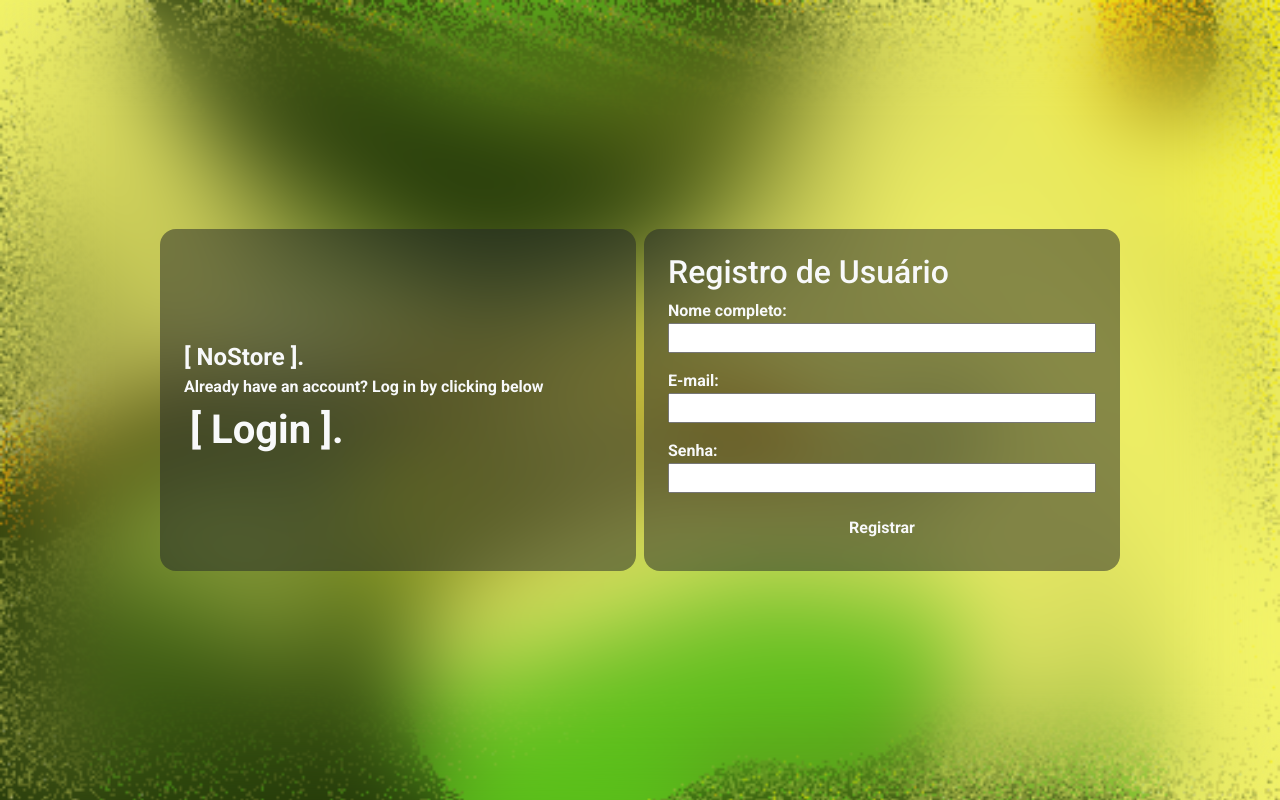
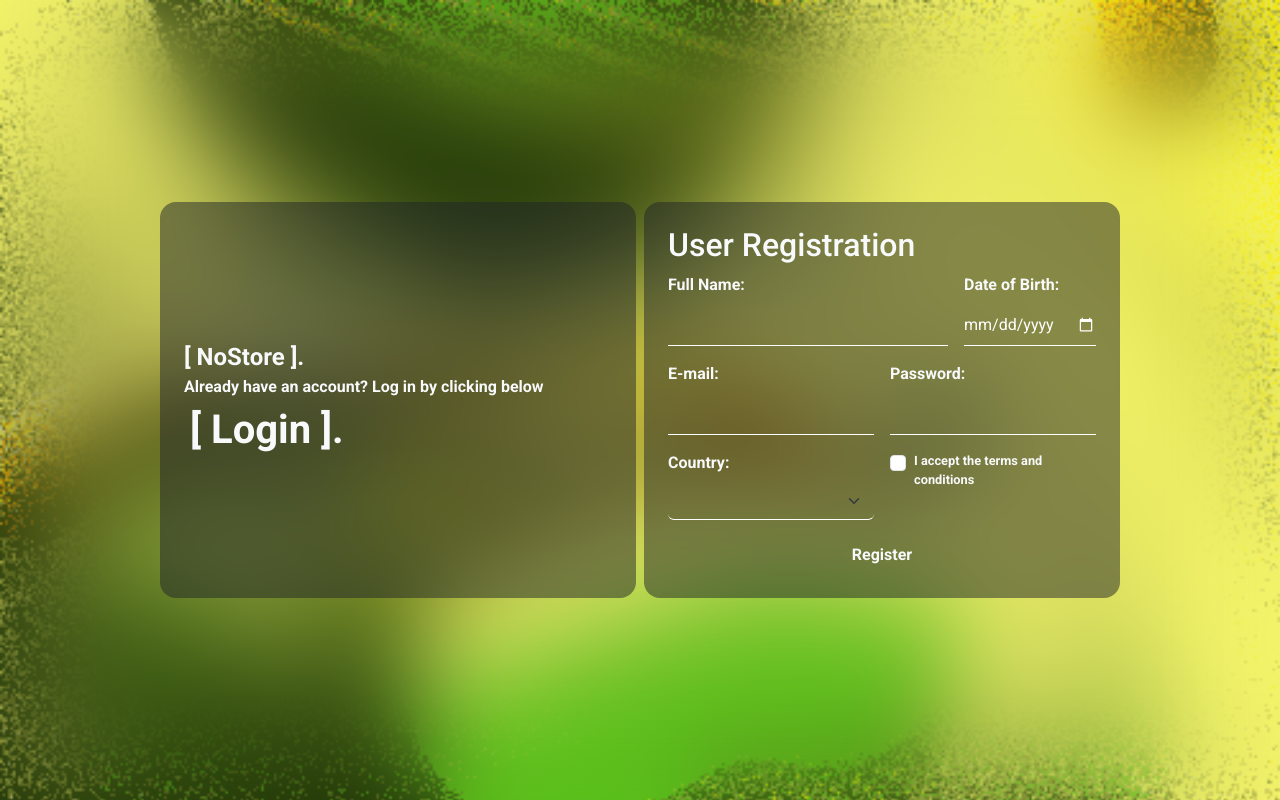
Before and after one commit to SamuelSoaresSilva/VUE-PHP, a Vue app in the folder VUE/: page /user/register in a window 1280 px wide. Built offline with nearby package versions, Linux system fonts and the light colour scheme; a web font is replaced by a local one.

Commit message:
Updating the User Register Form

```diff
--- a/VUE/src/components/user/UserRegisterForm.vue
+++ b/VUE/src/components/user/UserRegisterForm.vue
@@ -1,32 +1,136 @@
 <script setup>
+
+const countries = [
+  { code: 'BR', name: 'Brasil' },
+  { code: 'US', name: 'Estados Unidos' },
+  { code: 'CA', name: 'Canadá' },
+  { code: 'AU', name: 'Austrália' },
+  { code: 'GB', name: 'Reino Unido' },
+];
 
 </script>
 
 <template>
   <div>
-    <h2>Registro de Usuário</h2>
-    <form @submit.prevent="submitForm" class="d-flex flex-column gap-3">
-      <div class="d-flex flex-column">
-        <label for="nome" >Nome completo:</label>
-        <input type="text" v-model="nome" id="nome" name="nome" required>
-      </div>
-      <div class="d-flex flex-column">
-        <label for="email">E-mail:</label>
-        <input type="email" v-model="email" id="email" name="email" required>
+    <h2>User Registration</h2>
+    <form @submit.prevent="submitForm" class="row g-3">
+      <div class="col-md-8">
+        <label for="nome" class="form-label">Full Name:</label>
+        <input type="text" v-model="nome" id="nome" name="nome" class="form-control custom-input" required>
       </div>
 
-      <div class="d-flex flex-column">
-        <label for="senha">Senha:</label>
-        <input type="password" v-model="senha" id="senha" name="senha" required>
+      <div class="col-md-4">
+        <label for="dataNascimento" class="form-label">Date of Birth:</label>
+        <div class="custom-date-input">
+          <input type="date" v-model="dataNascimento" id="dataNascimento" name="dataNascimento" class="form-control custom-input date-input" required>
+        </div>
       </div>
 
-      <div class="text-center">
-        <button type="submit" class="btn text-light roboto-bold">Registrar</button>
+      <div class="col-md-6">
+        <label for="email" class="form-label">E-mail:</label>
+        <input type="email" v-model="email" id="email" name="email" class="form-control custom-input" required>
+      </div>
+
+      <div class="col-md-6">
+        <label for="senha" class="form-label">Password:</label>
+        <input type="password" v-model="senha" id="senha" name="senha" class="form-control custom-input" required>
+      </div>
+
+      <div class="col-md-6">
+        <label for="pais" class="form-label">Country:</label>
+        <select v-model="pais" id="pais" name="pais" class="form-select custom-select" required>
+          <option value="" disabled selected>Select your country</option>
+          <option v-for="country in countries" :key="country.code" :value="country.name">{{ country.name }}</option>
+        </select>
+      </div>
+
+      <div class="col-md-6">
+        <div class="form-check">
+          <input type="checkbox" v-model="aceitaTermos" id="aceitaTermos" name="aceitaTermos" class="form-check-input">
+          <label for="aceitaTermos" class="form-check-label small-text">I accept the terms and conditions</label>
+        </div>
+      </div>
+
+      <div class="col-12 text-center">
+        <button type="submit" class="btn text-light roboto-bold">Register</button>
       </div>
     </form>
   </div>
 </template>
 
 <style scoped>
+.custom-input {
+  background-color: transparent; /* Fundo transparente */
+  border: none; /* Remover a borda padrão */
+  border-bottom: 1px solid #ffffff; /* Linha branca na parte inferior */
+  border-radius: 0; /* Remover o arredondamento */
+  color: #ffffff; /* Cor do texto */
+  padding: 8px 0; /* Espaçamento interno */
+  box-shadow: none; /* Remover sombra */
+  outline: none; /* Remover contorno ao focar */
+}
 
+.custom-input::placeholder {
+  color: #ffffff; /* Cor do placeholder */
+  opacity: 0.5; /* Opacidade do placeholder */
+}
+
+/* Estilo para remover contorno ao focar */
+.custom-input:focus {
+  border-color: #ffffff; /* Cor da linha inferior ao focar */
+  box-shadow: none; /* Remover sombra ao focar */
+}
+
+/* Estilo para o seletor de data */
+.custom-input[type="date"] {
+  color: #ffffff; /* Cor do texto */
+  background-color: transparent; /* Fundo transparente */
+  border: none; /* Remover a borda padrão */
+  border-bottom: 1px solid #ffffff; /* Linha branca na parte inferior */
+}
+
+/* Estilo para o seletor de país */
+.custom-select {
+  color: #ffffff; /* Cor do texto */
+  background-color: transparent; /* Fundo transparente */
+  border: none; /* Remover a borda padrão */
+  border-bottom: 1px solid #ffffff; /* Linha branca na parte inferior */
+}
+
+/* Estilo para opções do seletor de país */
+.custom-select option {
+  color: #ffffff; /* Cor do texto das opções */
+  background-color: #000000; /* Cor de fundo das opções */
+}
+
+.form-check-input {
+  margin-top: 0.3rem; /* Ajuste do posicionamento do checkbox/radio */
+}
+
+/* Remover contorno de foco ao clicar */
+.custom-input:focus-visible {
+  outline: none;
+}
+
+/* Manter estilo de campo transparente ao focar */
+.custom-input:focus-visible {
+  background-color: transparent; /* Manter o fundo transparente ao focar */
+}
+
+/* Estilo para o seletor de data */
+.date-input {
+  color: #ffffff; /* Cor do texto */
+  background-color: transparent; /* Fundo transparente */
+  border: none; /* Remover a borda padrão */
+  border-bottom: 1px solid #ffffff; /* Linha branca na parte inferior */
+}
+
+/* Estilo para opções do seletor de data (não suportado em todos os navegadores) */
+.date-input::-webkit-calendar-picker-indicator {
+  filter: invert(1); /* Inverter as cor
+  es do ícone */
+}
+.small-text {
+  font-size: 0.8em; /* Adjust font size for smaller text */
+}
 </style>
```
